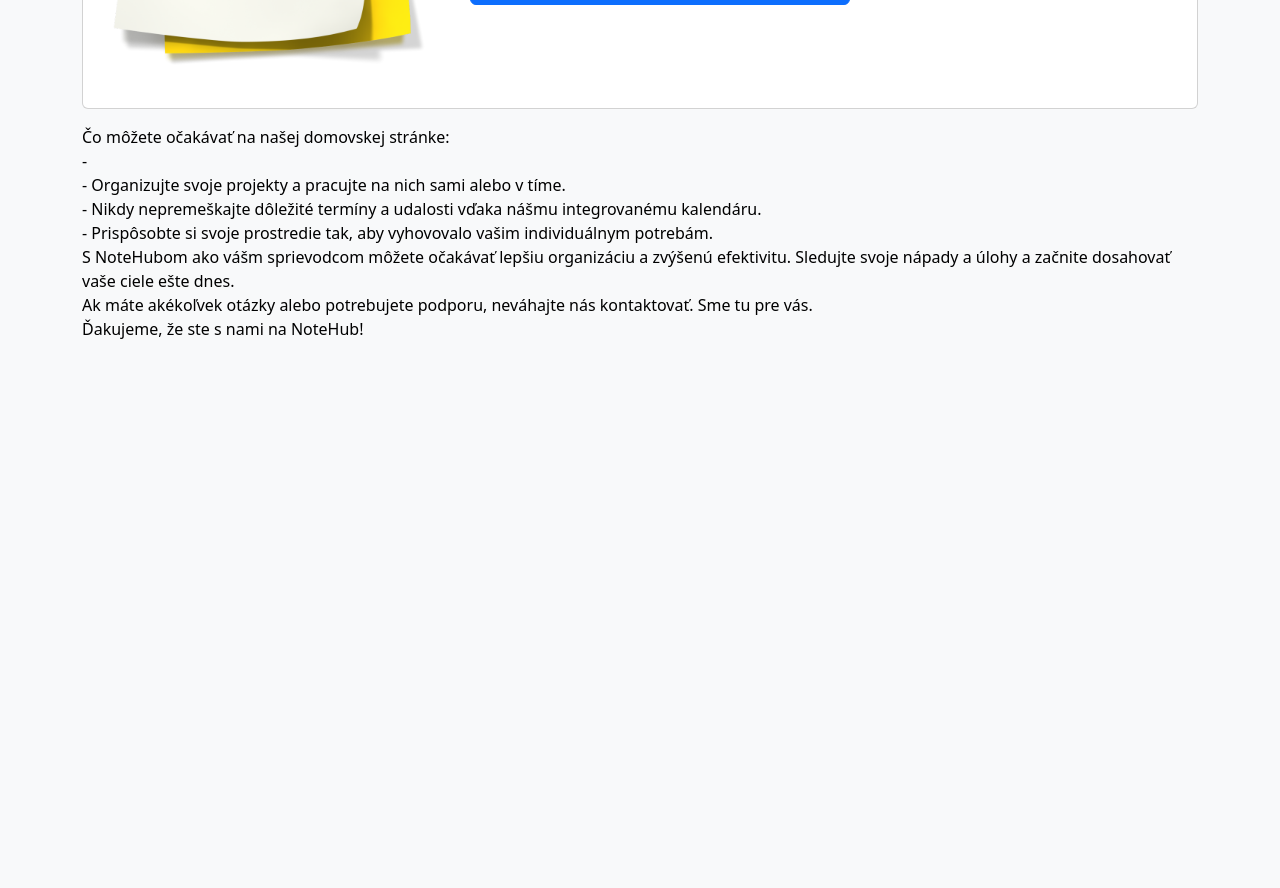
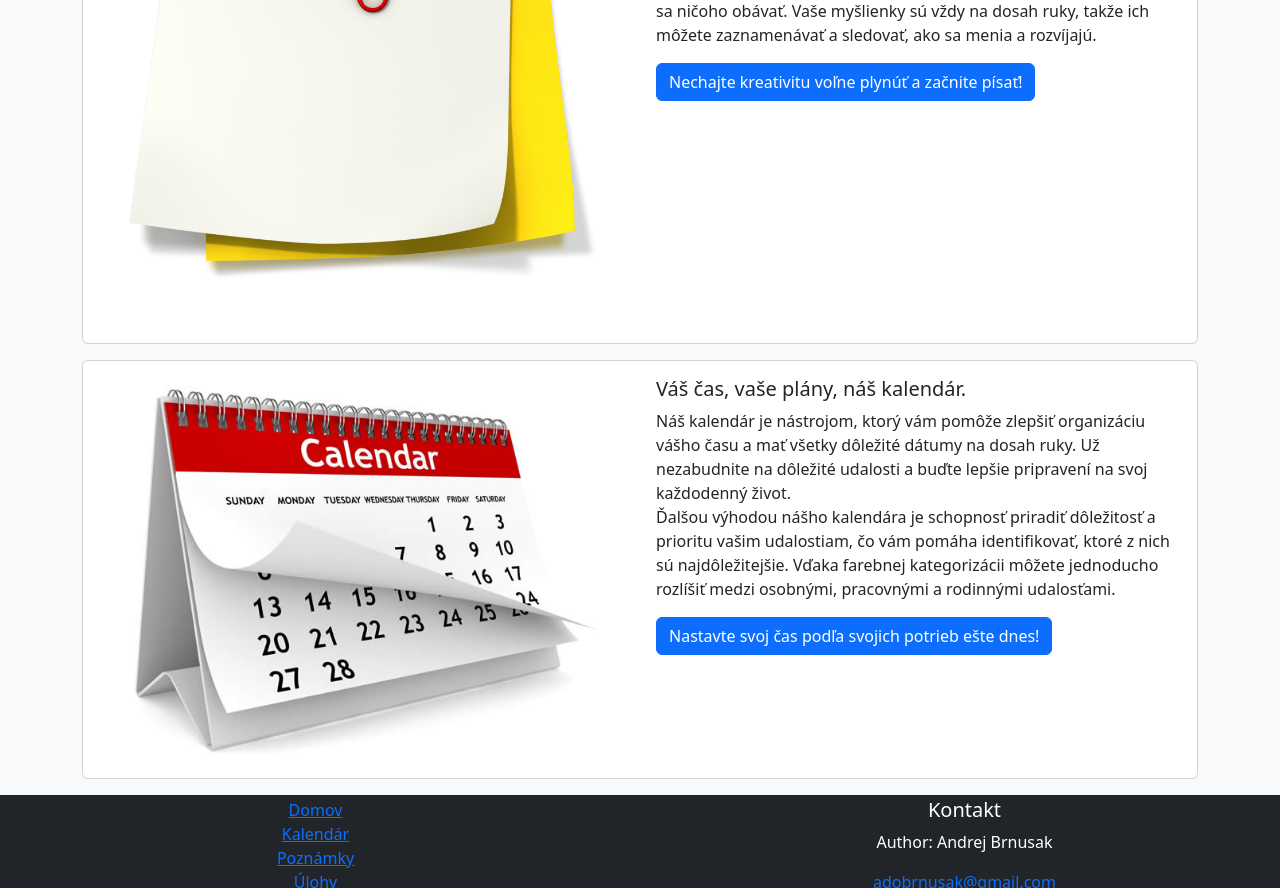
Before and after one commit to AndyBrno/checkpoint1, a plain HTML site: page index.html in a window 1280 px wide. Shown: the part 770-1658 px from the top of the page. Before the commit the page ends 1127 px from the top, so only its background shows below. Drawn offline with nearby package versions, Linux system fonts and the light colour scheme.

Commit message:
Domov - Kalendar, spodny panel

```diff
--- a/index.html
+++ b/index.html
@@ -10,7 +10,7 @@
     <link href="https://cdn.jsdelivr.net/npm/bootstrap@5.3.2/dist/css/bootstrap.min.css" rel="stylesheet" integrity="sha384-T3c6CoIi6uLrA9TneNEoa7RxnatzjcDSCmG1MXxSR1GAsXEV/Dwwykc2MPK8M2HN" crossorigin="anonymous">
     <script src="https://cdn.jsdelivr.net/npm/bootstrap@5.3.2/dist/js/bootstrap.bundle.min.js" integrity="sha384-C6RzsynM9kWDrMNeT87bh95OGNyZPhcTNXj1NW7RuBCsyN/o0jlpcV8Qyq46cDfL" crossorigin="anonymous"></script>
 </head>
-<body class="dark-mode">
+<body class="background">
     <nav class="navbar navbar-expand-lg navbar-dark bg-dark">
         <div class="container-fluid">
             <a class="navbar-brand" href="#">
@@ -56,10 +56,10 @@
 
         <div class="card mb-3">
             <div class="row g-0">
-                <div class="col-md-4">
+                <div class="col-md-6">
                     <img src="images/nastenka.jpg" class="img-fluid rounded-start" alt="...">
                 </div>
-                <div class="col-md-8">
+                <div class="col-md-6">
                     <div class="card-body">
                         <h5 class="card-title">Úlohy - Vaša cesta k efektivite</h5>
                         <p class="card-text">
@@ -81,10 +81,10 @@
 
         <div class="card mb-3">
             <div class="row g-0">
-                <div class="col-md-4">
+                <div class="col-md-6">
                     <img src="images/notes.png" class="img-fluid rounded-start" alt="...">
                 </div>
-                <div class="col-md-8">
+                <div class="col-md-6">
                     <div class="card-body">
                         <h5 class="card-title">Vytvárajte a spravujte svoje poznámky a myšlienky.</h5>
                         <p class="card-text">
@@ -99,23 +99,51 @@
             </div>
         </div>
 
-        <p>
-            Čo môžete očakávať na našej domovskej stránke:<br>
-            - <br>
-            - Organizujte svoje projekty a pracujte na nich sami alebo v tíme.<br>
-            - Nikdy nepremeškajte dôležité termíny a udalosti vďaka nášmu integrovanému kalendáru.<br>
-            - Prispôsobte si svoje prostredie tak, aby vyhovovalo vašim individuálnym potrebám.<br>
-
-            S NoteHubom ako vášm sprievodcom môžete očakávať lepšiu organizáciu a zvýšenú efektivitu. Sledujte svoje nápady a úlohy a začnite dosahovať vaše ciele ešte dnes.<br>
-
-            Ak máte akékoľvek otázky alebo potrebujete podporu, neváhajte nás kontaktovať. Sme tu pre vás.<br>
-
-            Ďakujeme, že ste s nami na NoteHub!<br>
-
-        </p>
+        <div class="card mb-3">
+            <div class="row g-0">
+                <div class="col-md-6">
+                    <img src="images/calendar.jpg" class="img-fluid rounded-start" alt="...">
+                </div>
+                <div class="col-md-6">
+                    <div class="card-body">
+                        <h5 class="card-title">Váš čas, vaše plány, náš kalendár.</h5>
+                        <p class="card-text">
+                            Náš kalendár je nástrojom, ktorý vám pomôže zlepšiť organizáciu vášho času a mať všetky dôležité dátumy na dosah ruky.
+                            Už nezabudnite na dôležité udalosti a buďte lepšie pripravení na svoj každodenný život.<br>
+                            Ďalšou výhodou nášho kalendára je schopnosť priradiť dôležitosť a prioritu vašim udalostiam, čo vám pomáha identifikovať, ktoré z nich sú najdôležitejšie.
+                            Vďaka farebnej kategorizácii môžete jednoducho rozlíšiť medzi osobnými, pracovnými a rodinnými udalosťami.
+                        </p>
+                        <a href="#" class="btn btn-primary">Nastavte svoj čas podľa svojich potrieb ešte dnes!</a>
+                    </div>
+                </div>
+            </div>
+        </div>
     </div>
 
 
 
+    <footer class="footer">
+        <div>
+            <div class="row">
+                <div class="col">
+                    <a href="Domov">Domov</a><br>
+                    <a href="Domov">Kalendár</a><br>
+                    <a href="Domov">Poznámky</a><br>
+                    <a href="Domov">Úlohy</a>
+                </div>
+
+                <div class="col">
+                    <h5>Kontakt</h5>
+                    <p>Author: Andrej Brnusak</p>
+                    <a href = "mailto: adobrnusak@gmail.com">adobrnusak@gmail.com</a>
+                </div>
+            </div>
+            <a class="navbar-brand" href="#">
+                <img src="images/icon.png" alt="Logo" width="40" height="32" class="d-inline-block align-text-middle">
+                NoteHub
+            </a>
+        </div>
+    </footer>
+
 </body>
 </html>
--- a/style.css
+++ b/style.css
@@ -1,8 +1,28 @@
-.dark-mode {
+.background {
     background-color: #f8f9fa;
     color: black;
+}
+
+.dark-mode {
+    background-color: #212529;
+    color: white;
 }
 
 .container {
     max-width: 90%;
 }
+
+.text-center {
+    text-align: center;
+}
+
+.text-left {
+    text-align: left;
+}
+
+.footer {
+    text-align: center;
+    padding: 3px;
+    background-color: #212529;
+    color: white;
+}
```
Also changed, not shown: images/calendar.jpg (added).
